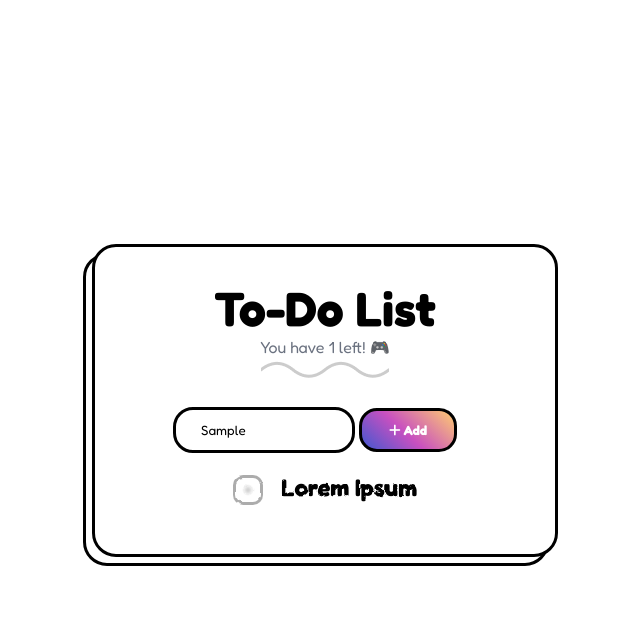
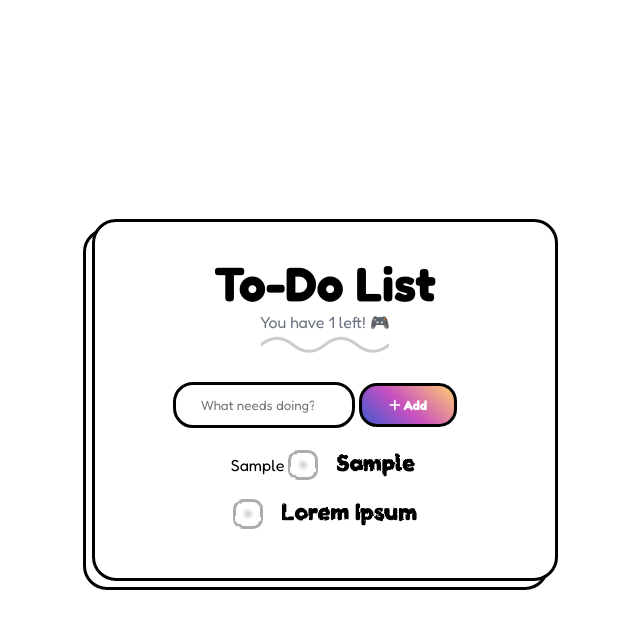
Before and after one commit to BuhleMtshali/software-engineering, a website: page month-01-javascript/day-05-DOM-manipulation/index.html in a window 1280 px wide. Both pictures are taken after typing "Sample" into the empty fields and a click on the button "Add". Shown: the whole page, without its empty margins (315-955 px from the left). Drawn offline with Linux system fonts and the light colour scheme.

Commit message:
feat: implement list rendering with checkbox functionality and enhanced styling

```diff
--- a/month-01-javascript/day-05-DOM-manipulation/app.js
+++ b/month-01-javascript/day-05-DOM-manipulation/app.js
@@ -1,8 +1,55 @@
 //DEFINING VARIABLES
 let formInput = document.querySelector("#search-input");
 let form = document.querySelector("#form");
+let listWrapper = document.querySelector("#list-wrapper");
+let list = [];
+
 
 form.addEventListener("submit", (e) => {
     e.preventDefault();
-    console.log("form logged")
-})
+    list.push(formInput.value);
+    formInput.value = "";
+    addToList(list);
+});
+
+
+//FUNCTION FOR LOGGING THE LIST
+function addToList(array){
+    console.log(array)
+    let htmlMarkup = '';
+    array.forEach((item) => {
+        item += `
+                <label class="notebook-checkbox">
+                    <input type="checkbox" />
+                    <span class="checkmark"></span>
+                    <span class="text">
+                    <span class="text-content">${item}</span>
+                    <svg preserveAspectRatio="none" viewBox="0 0 400 20" class="cut-line">
+                    <path d="M0,10 H400"></path>
+                    </svg>
+                    </span>
+                </label>
+
+                <svg height="0" width="0">
+                    <filter id="handDrawnNoise">
+                    <feTurbulence
+                    result="noise"
+                    numOctaves="8"
+                    baseFrequency="0.1"
+                    type="fractalNoise"
+                    ></feTurbulence>
+                    <feDisplacementMap
+                    yChannelSelector="G"
+                    xChannelSelector="R"
+                    scale="3"
+                    in2="noise"
+                    in="SourceGraphic"
+                    ></feDisplacementMap>
+                    </filter>
+                </svg>
+                `
+        htmlMarkup = item;
+    })
+
+    listWrapper.innerHTML = htmlMarkup;
+}
--- a/month-01-javascript/day-05-DOM-manipulation/index.html
+++ b/month-01-javascript/day-05-DOM-manipulation/index.html
@@ -22,6 +22,7 @@
         <button id="submit-btn" class="submit-btn"><i class="fa-solid fa-plus"></i> Add </button>
        </form>
       <!-- LIST VIEWS -->
+       <div class="list-wrapper" id="list-wrapper"></div>
        <label class="notebook-checkbox">
             <input type="checkbox" />
             <span class="checkmark"></span>
```
